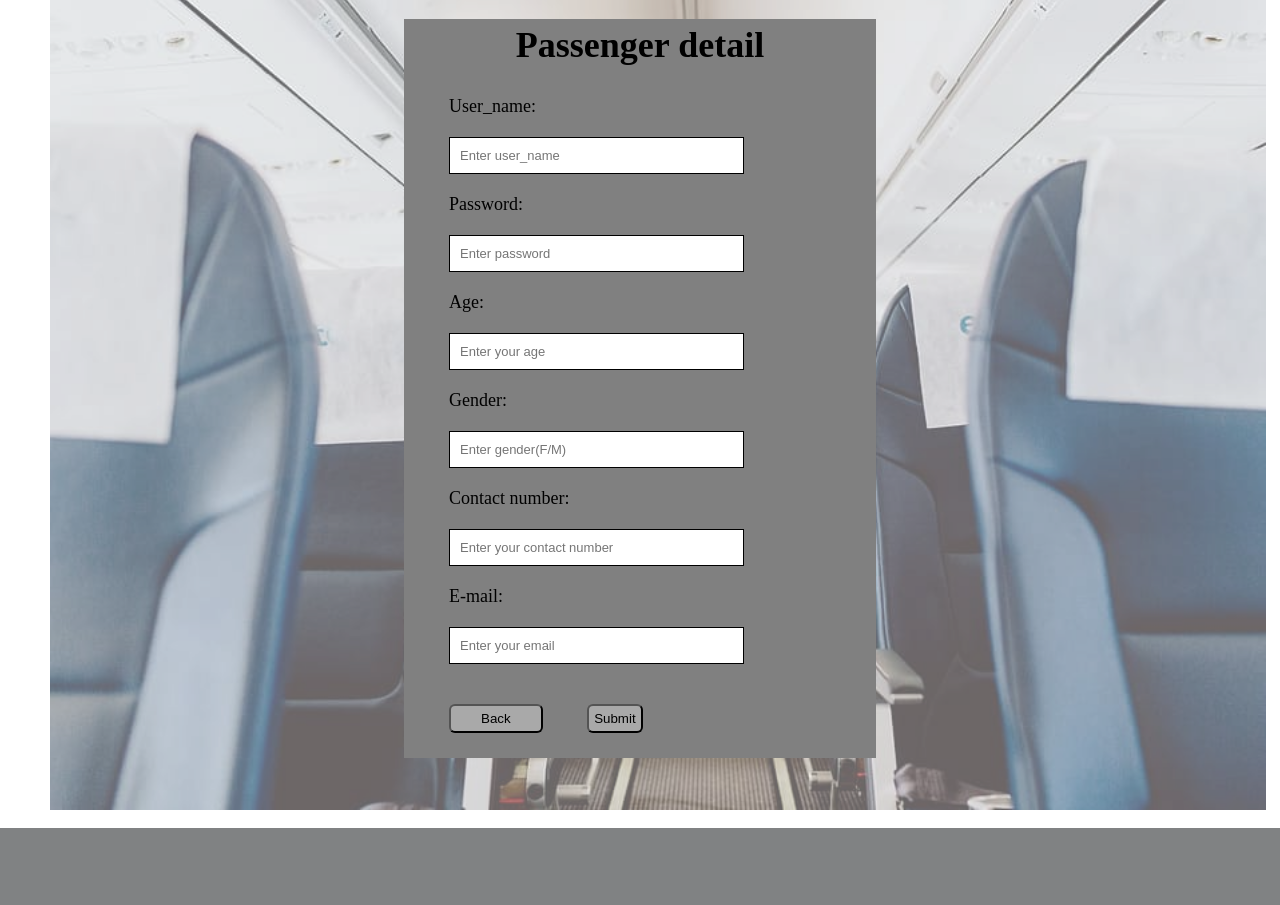
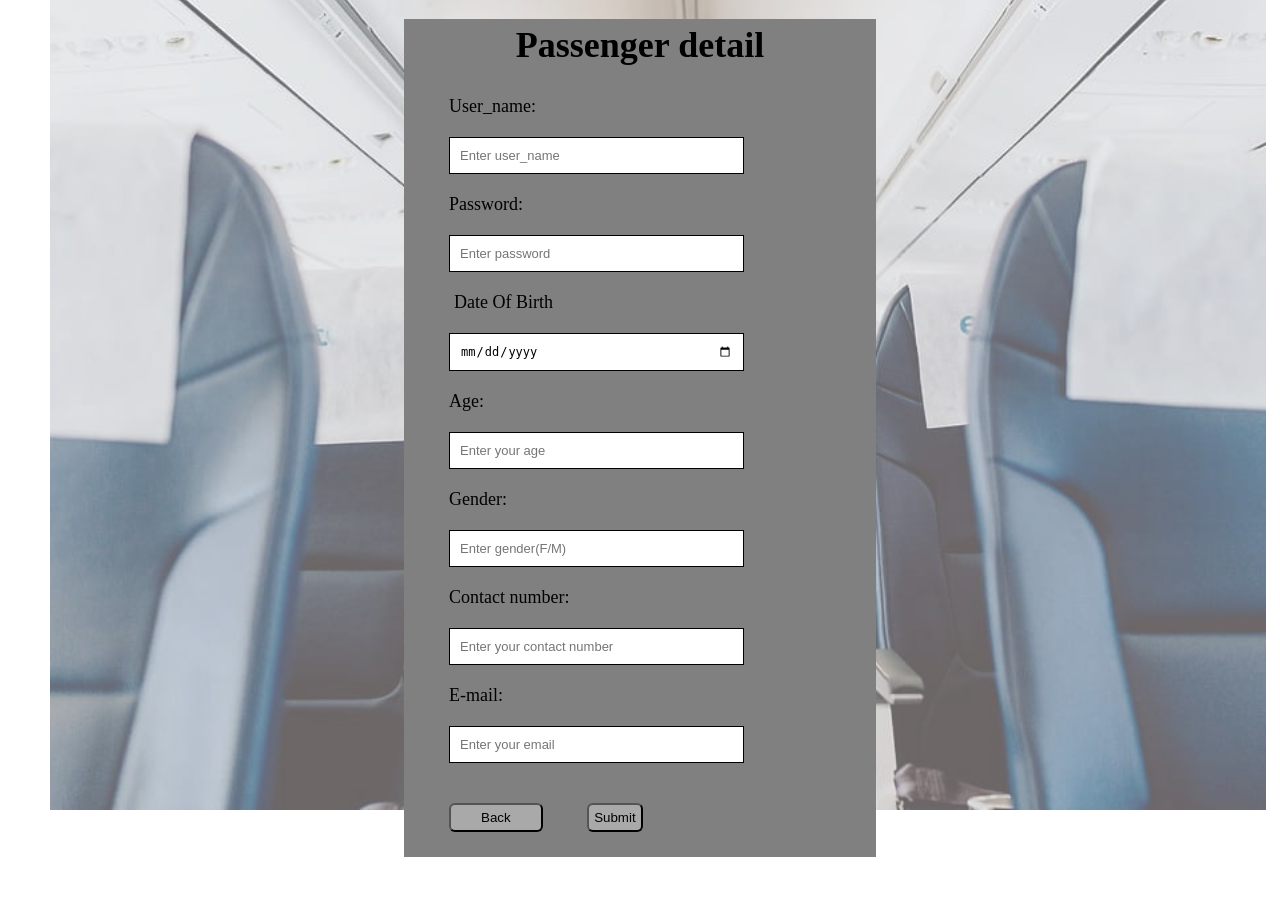
Before and after one commit to damnsamm/Airline_management_system, a PHP site: page /passenger_reg.php in a window 1280 px wide. Shown: the part 51-956 px from the top of the page. Before the commit the page ends 879 px from the top, so only its background shows below. Run offline with PHP 8.4, Linux system fonts and the light colour scheme.

Commit message:
added dob to passenger_reg

```diff
--- a/airio_.sql
+++ b/airio_.sql
@@ -6,6 +6,7 @@
 -- Generation Time: Nov 01, 2023 at 04:28 PM
 -- Server version: 10.1.30-MariaDB
 -- PHP Version: 7.2.1
+CREATE DATABASE "airio_";
 
 SET SQL_MODE = "NO_AUTO_VALUE_ON_ZERO";
 SET AUTOCOMMIT = 0;
--- a/passenger_reg.php
+++ b/passenger_reg.php
@@ -15,11 +15,12 @@ if (!$conn) {
 
 $u_name=$_POST['u_name'];
 $u_password=$_POST['u_password'];
+$dob=$_POST['dob'];
 $age=$_POST['age'];
 $gender=$_POST['gender'];
 $contact_no=$_POST['contact_no'];
 $email=$_POST['email'];
-$sql= "INSERT INTO `passenger_reg` (`u_name`, `u_password`, `age`, `gender`, `contact_no`, `email`) VALUES ('$u_name', '$u_password', '$age', '$gender', '$contact_no', '$email');";
+$sql= "INSERT INTO `passenger_reg` (`u_name`, `u_password`, `dob`, `age`, `gender`, `contact_no`, `email`) VALUES ('$u_name', '$u_password', '$dob', '$age', '$gender', '$contact_no', '$email');";
 
      if($conn->query($sql)== true){
        // echo "Successfully registered";
@@ -54,13 +55,15 @@ $sql= "INSERT INTO `passenger_reg` (`u_name`, `u_password`, `age`, `gender`, `co
         <label class="form_" for="form2">User_name:</label>
         <input type="text" name="u_name" id="u_name" placeholder="Enter user_name" required>
         <label class="form_" for="form2">Password:</label>
-        <input type="text" name="u_password" id="pwd" placeholder="Enter password" required>
+        <input type="text" name="u_password" id="password" placeholder="Enter password" required>
+        <label class="form-" for="form2">Date Of Birth</label>
+        <input type="date" name="dob" id="dob">
         <label class="form_" for="form2">Age:</label>
         <input type="text" name="age" id="age" placeholder="Enter your age">
         <label class="form_" for="form2">Gender:</label>
         <input type="text" name="gender" id="gender" placeholder="Enter gender(F/M)">
         <label class="form_" for="form2">Contact number:</label>
-        <input type="number" name="contact_no" id="Contact" placeholder="Enter your contact number">
+        <input type="number" name="contact_no" id="contact_no" placeholder="Enter your contact number">
         <label class="form_" for="form2">E-mail:</label>
         <input type="email" name="email" id="email" placeholder="Enter your email">
         <button class="btn"><a href="login.php" style="text-decoration: none; color: black;">Back</a></button>
```
